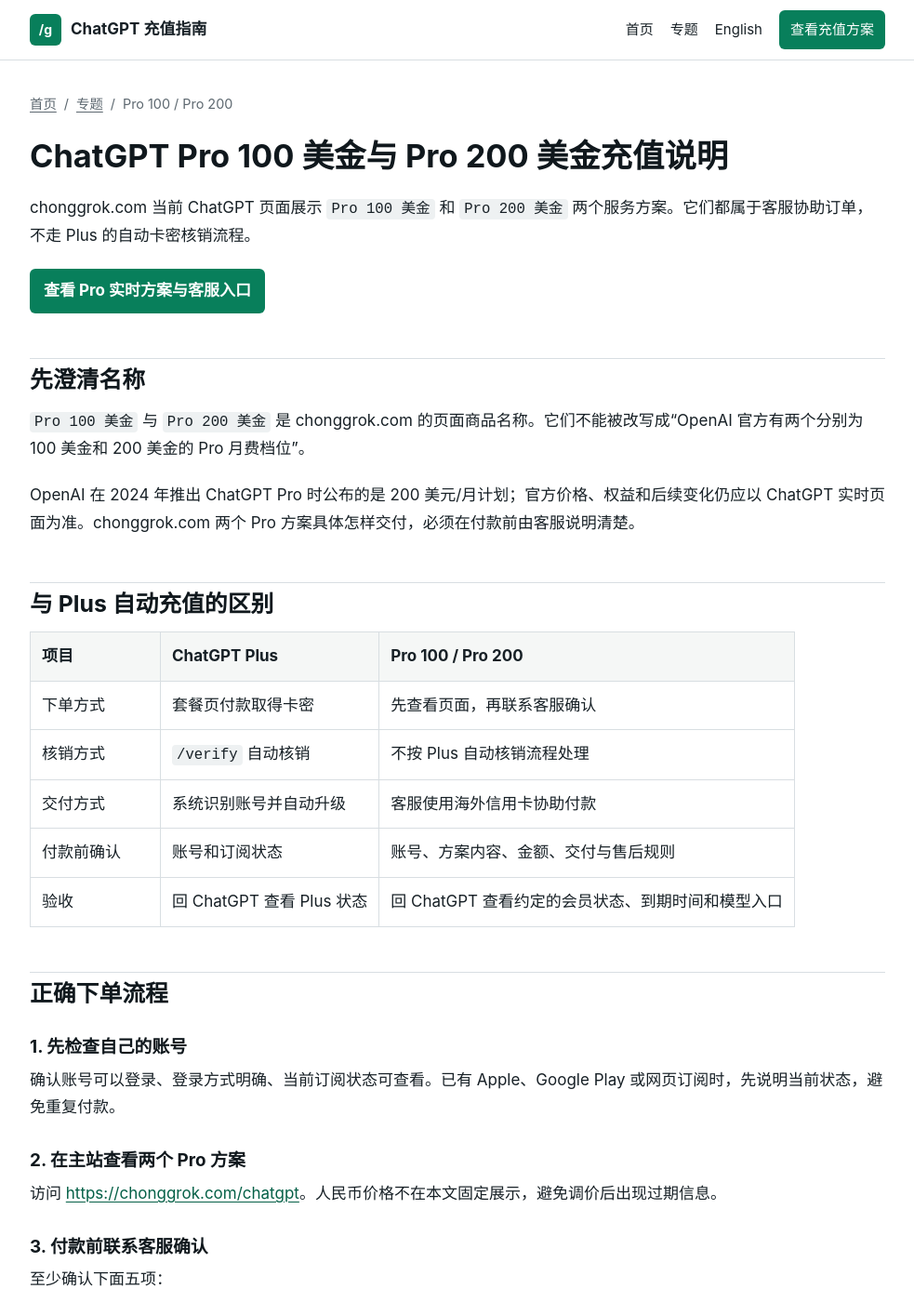
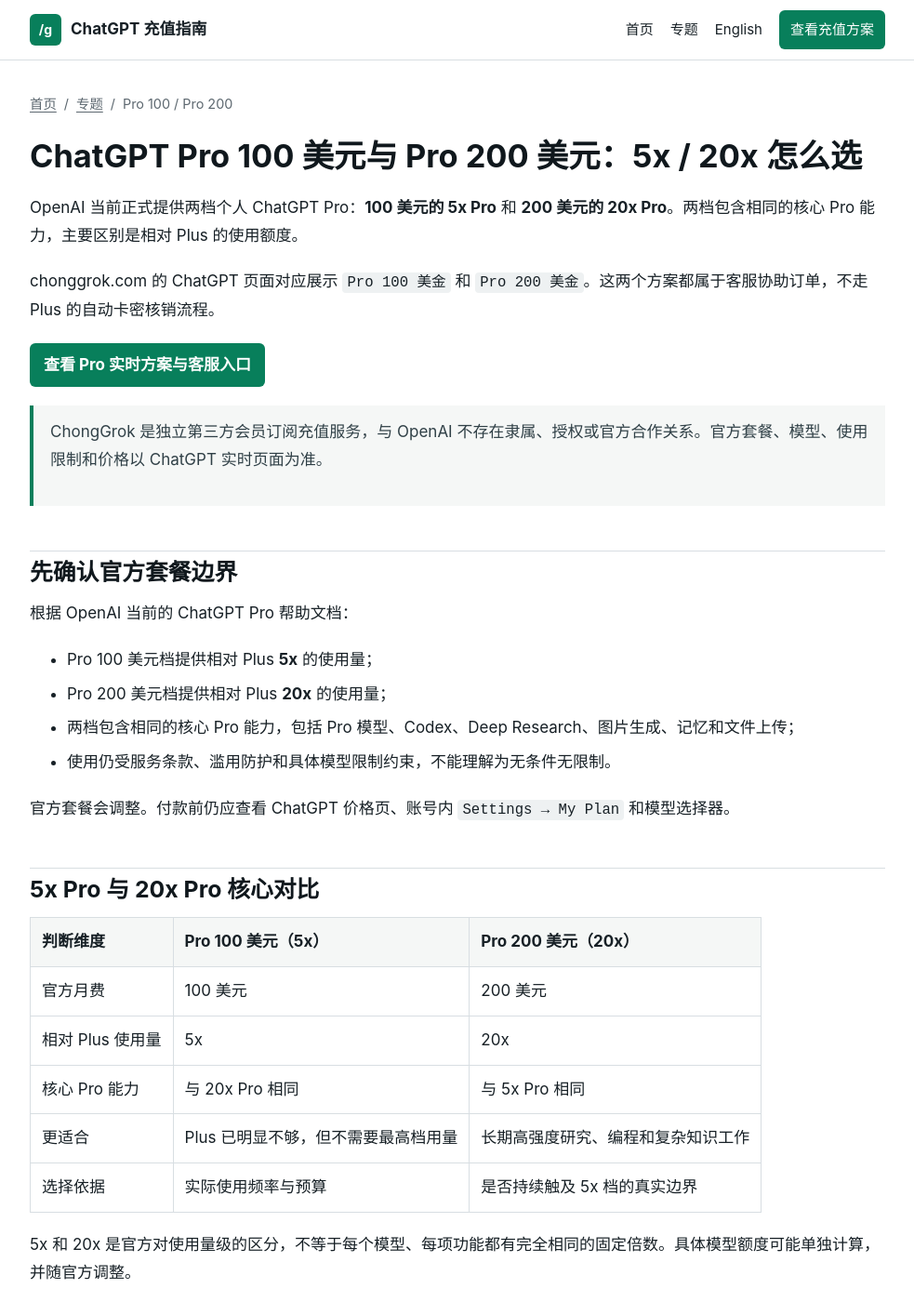
Before and after one commit to he20000405-pixel/chatgpt-plus-pro-china-guide, a Jekyll site: the page built from guides/chatgpt-pro-100-200.md, in a window 1280 px wide and 1400 px high. Shown: the whole window at 93% size, without its empty margins (148-1131 px from the left). Built offline with Jekyll 4.4.1, drawn with Linux system fonts in a browser that asks for light colours; some of the changed text lies outside the part shown.

Commit message:
Update ChatGPT Pro tier facts

```diff
--- a/guides/chatgpt-plus-vs-pro.md
+++ b/guides/chatgpt-plus-vs-pro.md
@@ -1,9 +1,9 @@
 ---
 title: "ChatGPT Plus 与 Pro 怎么选：国内用户订阅对比"
-description: "从官方价格、使用频率、任务复杂度、模型开放与国内付款方式，对比 ChatGPT Plus 和 Pro，并说明 chonggrok.com 的充值路径。"
+description: "从 Free、Go 的前置边界出发，对比 ChatGPT Plus、5x Pro 和 20x Pro 的官方价格、使用频率、任务复杂度与国内付款路径。"
 permalink: /guides/chatgpt-plus-vs-pro/
 date_published: "2026-07-10"
-last_modified_at: "2026-07-12"
+last_modified_at: "2026-07-13"
 breadcrumbs:
   - name: 首页
     url: /
@@ -16,37 +16,51 @@ faq:
     answer: "大多数学习、写作、办公、文件分析和常规代码用户先从 Plus 判断更合理。只有长期高频且已经受到 Plus 实际限制的人，才更值得评估 Pro。"
   - question: "Plus 是否保证获得所有最新模型？"
     answer: "不保证。模型开放和使用额度会变化，应以账号内模型选择器与 OpenAI 当前说明为准。"
+  - question: "ChatGPT Pro 100 美元和 200 美元有什么区别？"
+    answer: "OpenAI 当前提供 100 美元的 5x Pro 和 200 美元的 20x Pro。两档包含相同的核心 Pro 能力，主要区别是相对 Plus 的使用额度。"
   - question: "chonggrok.com 的 Plus 和 Pro 流程相同吗？"
     answer: "不同。Plus 是卡密核销后的全自动充值；Pro 100 美金和 Pro 200 美金需要先联系客服确认，再由客服使用海外信用卡协助付款。"
 ---
 
 # ChatGPT Plus 与 Pro 怎么选
 
-先说结论：多数个人用户应先从 Plus 开始。Pro 更适合每天依赖 ChatGPT 处理复杂任务、已经明确遇到 Plus 使用限制，并且能接受更高预算的人。
+先说结论：偶尔使用先看 Free，想增加基础使用空间但不需要高级推理可先了解 Go；多数稳定用于学习、写作、办公和开发的个人用户应从 Plus 判断；只有已经明确遇到 Plus 使用限制的人，才值得评估 5x Pro 或 20x Pro。
 
 如果国内付款不方便，可以在 [chonggrok.com ChatGPT 页面](https://chonggrok.com/chatgpt)查看 Plus 全自动充值和 Pro 客服协助方案。
 
-## 官方计划与价格口径
+## 先排除 Free 与 Go 已经够用的情况
 
-截至 2026 年 7 月 10 日：
+OpenAI 当前个人方案包含 Free、Go、Plus 和 Pro。chonggrok.com 本页只承接 Plus 与 Pro 会员订阅，不提供 Go 充值，但选择付费档位前仍应先判断较低档是否已经够用：
 
-- OpenAI Help Center 写明 ChatGPT Plus 为 20 美元/月；
-- OpenAI 的 ChatGPT Pro 发布页写明 Pro 为 200 美元/月；
-- Plus 的模型和工具范围比 Free 更广，但可用模型与限制会变化；
-- 具体以 ChatGPT 账号内模型选择器和官方价格页面为准。
+- Free 适合偶尔问答、轻量文件处理和体验基础功能；
+- Go 在 Free 基础上增加消息、上传、图片和记忆空间，但不等于 Plus 的高级模型与工具范围；
+- Plus 更适合持续使用高级推理、Codex、Deep Research 和复杂文件工作流；
+- Pro 面向已经将 ChatGPT 用于高强度研究、编程和知识工作的用户。
+
+主站提供更完整的四档横向比较：[ChatGPT Free / Go / Plus / Pro 怎么选](https://chonggrok.com/blog/chatgpt-taocan-free-go-plus-pro-2026)。
+
+## 官方 Plus 与 Pro 价格口径
+
+截至 2026 年 7 月 13 日：
+
+- ChatGPT Plus 为 20 美元/月；
+- 5x Pro 为 100 美元/月；
+- 20x Pro 为 200 美元/月；
+- 两档 Pro 包含相同的核心 Pro 能力，主要区别是相对 Plus 的使用额度；
+- 具体模型、功能和限制仍以 ChatGPT 账号及官方价格页面为准。
 
 本文只比较 ChatGPT 会员订阅，不讨论或销售 API 额度。
 
 ## 核心对比
 
-| 判断维度 | ChatGPT Plus | ChatGPT Pro |
-| --- | --- | --- |
-| 官方价格口径 | 20 美元/月 | 官方发布时为 200 美元/月；实时价格以 ChatGPT 为准 |
-| 适合人群 | 大多数个人用户 | 高频专业用户、研究人员、开发者和重度知识工作者 |
-| 常见任务 | 写作、学习、翻译、文件分析、图片、日常代码辅助 | 长时间复杂推理、深度研究、高频代码和高强度工作流 |
-| 使用限制 | 高于 Free，但仍可能有额度限制 | 通常提供更高使用能力，但不应理解为无条件无限制 |
-| 最新模型 | 可能获得符合计划的模型访问 | 可能获得更高等级选项；仍受滚动开放影响 |
-| chonggrok.com 交付 | Plus 全自动核销充值 | Pro 100 / Pro 200 均需客服协助 |
+| 判断维度 | ChatGPT Plus | 5x Pro | 20x Pro |
+| --- | --- | --- | --- |
+| 官方价格口径 | 20 美元/月 | 100 美元/月 | 200 美元/月 |
+| 适合人群 | 大多数稳定使用者 | Plus 已明显受限的专业用户 | 5x 用量仍不足的重度专业用户 |
+| 常见任务 | 写作、学习、文件分析、Codex 和日常开发 | 高频复杂推理、研究与工程工作流 | 长时间、高并发或最高强度知识工作 |
+| 使用量级 | 高于 Go，仍受限制 | 相对 Plus 5x | 相对 Plus 20x |
+| 核心 Pro 能力 | 不包含完整 Pro 档能力 | 与 20x Pro 相同 | 与 5x Pro 相同 |
+| chonggrok.com 交付 | Plus 全自动核销充值 | 客服协助官方付款 | 客服协助官方付款 |
 
 ## 按使用频率选择
 
@@ -58,13 +72,20 @@ faq:
 - Free 额度经常不够，但还没有明确的重度专业需求；
 - 第一次付费使用 ChatGPT，希望先验证实际价值。
 
-### 值得评估 Pro 的情况
+### 值得评估 5x Pro 的情况
 
 - ChatGPT 已经是每天持续使用的生产工具；
 - 经常处理长文档、深度研究或复杂多轮任务；
 - 长时间进行代码分析、工程协作或高强度推理；
-- 已经真实遇到 Plus 额度或能力边界；
+- 已经真实遇到 Plus 使用量边界；
 - 使用收益明显高于套餐成本。
+
+### 值得评估 20x Pro 的情况
+
+- 5x Pro 的实际用量仍持续成为瓶颈；
+- 每天长时间处理复杂研究、编程或多步骤任务；
+- ChatGPT 已经进入核心生产流程；
+- 能够用实际工作收益解释更高预算。
 
 ### 不建议直接上 Pro 的情况
 
@@ -94,7 +115,7 @@ OpenAI 在 2026 年 7 月 9 日开始推出 GPT-5.6。官方说明 ChatGPT Plus
 如果希望使用支付宝或微信：
 
 - Plus：进入 <https://chonggrok.com/chatgpt> 下单取得卡密，再到 `/verify` 自动核销；
-- Pro 100 / Pro 200：先联系客服确认，不使用 Plus 的自动核销流程。
+- Pro 100（5x）/ Pro 200（20x）：先联系客服确认，不使用 Plus 的自动核销流程。
 
 本站人民币价格不固定写入文章，请查看主站实时展示。
 
@@ -104,10 +125,12 @@ OpenAI 在 2026 年 7 月 9 日开始推出 GPT-5.6。官方说明 ChatGPT Plus
 
 | 你的情况 | 建议 |
 | --- | --- |
-| 偶尔聊天、翻译 | 先用 Free 或观察 |
-| 每天写作、学习、办公 | 优先评估 Plus |
+| 偶尔聊天、翻译 | 先用 Free |
+| Free 不够，但不需要高级推理和完整 Codex | 了解 Go |
+| 每天写作、学习、办公和开发 | 优先评估 Plus |
 | 经常文件分析、代码辅助 | 从 Plus 开始 |
-| 每天高强度研究和复杂推理 | 评估 Pro |
+| Plus 长期成为用量瓶颈 | 评估 5x Pro |
+| 5x Pro 仍持续不够 | 评估 20x Pro |
 | 只为 GPT-5.6 热点 | 先看模型开放，不冲动购买 Pro |
 | 没有海外付款方式 | 根据方案选择 Plus 自动充值或 Pro 客服协助 |
 
@@ -121,6 +144,10 @@ OpenAI 在 2026 年 7 月 9 日开始推出 GPT-5.6。官方说明 ChatGPT Plus
 
 不保证。模型开放和使用额度会变化，应以账号内模型选择器与 OpenAI 当前说明为准。
 
+### ChatGPT Pro 100 美元和 200 美元有什么区别？
+
+OpenAI 当前提供 100 美元的 5x Pro 和 200 美元的 20x Pro。两档包含相同的核心 Pro 能力，主要区别是相对 Plus 的使用额度。
+
 ### chonggrok.com 的 Plus 和 Pro 流程相同吗？
 
 不同。Plus 是卡密核销后的全自动充值；Pro 100 美金和 Pro 200 美金需要先联系客服确认，再由客服使用海外信用卡协助付款。
@@ -130,7 +157,8 @@ OpenAI 在 2026 年 7 月 9 日开始推出 GPT-5.6。官方说明 ChatGPT Plus
 ## 官方来源
 
 - [What is ChatGPT Plus?](https://help.openai.com/en/articles/6950777-what-is-chatgpt-plus)
-- [Introducing ChatGPT Pro](https://openai.com/index/introducing-chatgpt-pro/)
+- [About ChatGPT Pro tiers](https://help.openai.com/en/articles/9793128-what-is-chatgpt-pro)
+- [ChatGPT Plans](https://chatgpt.com/pricing/)
 - [GPT-5.6 release](https://openai.com/index/gpt-5-6/)
 
 [查看实时充值方案](https://chonggrok.com/chatgpt) · [返回全部专题](https://he20000405-pixel.github.io/chatgpt-plus-pro-china-guide/guides/)
--- a/guides/chatgpt-pro-100-200.md
+++ b/guides/chatgpt-pro-100-200.md
@@ -1,9 +1,9 @@
 ---
-title: "ChatGPT Pro 100 美金与 Pro 200 美金充值说明"
-description: "解释 chonggrok.com 的 ChatGPT Pro 100 美金与 Pro 200 美金服务名称、客服协助付款流程、账号确认清单和风险边界。"
+title: "ChatGPT Pro 100 美元与 Pro 200 美元：5x / 20x 套餐及充值说明"
+description: "说明 OpenAI 当前 ChatGPT Pro 100 美元 5x 与 Pro 200 美元 20x 两档的官方边界，以及 chonggrok.com 的客服协助付款、账号确认和验收流程。"
 permalink: /guides/chatgpt-pro-100-200/
 date_published: "2026-07-10"
-last_modified_at: "2026-07-10"
+last_modified_at: "2026-07-13"
 breadcrumbs:
   - name: 首页
     url: /
@@ -12,25 +12,48 @@ breadcrumbs:
   - name: Pro 100 / Pro 200
     url: /guides/chatgpt-pro-100-200/
 faq:
-  - question: "Pro 100 美金和 Pro 200 美金能否像 Plus 一样自动核销？"
-    answer: "不能。两个 Pro 方案都应先联系客服确认账号状态、交付内容、当前价格和验收规则，再由客服使用海外信用卡协助付款。"
-  - question: "Pro 100 美金是不是 OpenAI 官方新增的 100 美金月费计划？"
-    answer: "不能这样理解。Pro 100 美金和 Pro 200 美金是 chonggrok.com 页面上的服务方案名称；OpenAI 官方计划定义与实时价格应以 ChatGPT 官方页面为准。"
-  - question: "Pro 方案需要提供密码吗？"
-    answer: "不应提供 ChatGPT 密码、邮箱密码、验证码或恢复码。具体所需信息与交付方式应在付款前通过页面客服确认。"
+  - question: "ChatGPT Pro 100 美元是不是 OpenAI 官方套餐？"
+    answer: "是。OpenAI 当前官方帮助中心明确列出 100 美元的 5x Pro 和 200 美元的 20x Pro。两档包含相同的核心 Pro 能力，主要区别是相对 Plus 的使用额度。"
+  - question: "5x Pro 与 20x Pro 的主要区别是什么？"
+    answer: "OpenAI 当前说明中，两档的核心 Pro 能力相同；100 美元档提供相对 Plus 5x 的使用量，200 美元档提供相对 Plus 20x 的使用量。实际限制仍以账号页面和官方实时说明为准。"
+  - question: "Pro 100 美元和 Pro 200 美元能否像 Plus 一样自动核销？"
+    answer: "不能。chonggrok.com 的两个 Pro 方案都需要先联系客服确认账号、档位、当前价格和验收规则，再由客服使用海外信用卡协助官方订阅付款。"
+  - question: "Pro 充值需要提供密码吗？"
+    answer: "不需要，也不应提交 ChatGPT 密码、邮箱密码、验证码或恢复码。具体履约资料应在付款前通过页面客服确认。"
 ---
 
-# ChatGPT Pro 100 美金与 Pro 200 美金充值说明
+# ChatGPT Pro 100 美元与 Pro 200 美元：5x / 20x 怎么选
 
-chonggrok.com 当前 ChatGPT 页面展示 `Pro 100 美金` 和 `Pro 200 美金` 两个服务方案。它们都属于客服协助订单，不走 Plus 的自动卡密核销流程。
+OpenAI 当前正式提供两档个人 ChatGPT Pro：**100 美元的 5x Pro** 和 **200 美元的 20x Pro**。两档包含相同的核心 Pro 能力，主要区别是相对 Plus 的使用额度。
+
+chonggrok.com 的 ChatGPT 页面对应展示 `Pro 100 美金` 和 `Pro 200 美金`。这两个方案都属于客服协助订单，不走 Plus 的自动卡密核销流程。
 
 <a class="primary-link" href="https://chonggrok.com/chatgpt">查看 Pro 实时方案与客服入口</a>
 
-## 先澄清名称
+> ChongGrok 是独立第三方会员订阅充值服务，与 OpenAI 不存在隶属、授权或官方合作关系。官方套餐、模型、使用限制和价格以 ChatGPT 实时页面为准。
 
-`Pro 100 美金` 与 `Pro 200 美金` 是 chonggrok.com 的页面商品名称。它们不能被改写成“OpenAI 官方有两个分别为 100 美金和 200 美金的 Pro 月费档位”。
+## 先确认官方套餐边界
 
-OpenAI 在 2024 年推出 ChatGPT Pro 时公布的是 200 美元/月计划；官方价格、权益和后续变化仍应以 ChatGPT 实时页面为准。chonggrok.com 两个 Pro 方案具体怎样交付，必须在付款前由客服说明清楚。
+根据 OpenAI 当前的 ChatGPT Pro 帮助文档：
+
+- Pro 100 美元档提供相对 Plus **5x** 的使用量；
+- Pro 200 美元档提供相对 Plus **20x** 的使用量；
+- 两档包含相同的核心 Pro 能力，包括 Pro 模型、Codex、Deep Research、图片生成、记忆和文件上传；
+- 使用仍受服务条款、滥用防护和具体模型限制约束，不能理解为无条件无限制。
+
+官方套餐会调整。付款前仍应查看 ChatGPT 价格页、账号内 `Settings → My Plan` 和模型选择器。
+
+## 5x Pro 与 20x Pro 核心对比
+
+| 判断维度 | Pro 100 美元（5x） | Pro 200 美元（20x） |
+| --- | --- | --- |
+| 官方月费 | 100 美元 | 200 美元 |
+| 相对 Plus 使用量 | 5x | 20x |
+| 核心 Pro 能力 | 与 20x Pro 相同 | 与 5x Pro 相同 |
+| 更适合 | Plus 已明显不够，但不需要最高档用量 | 长期高强度研究、编程和复杂知识工作 |
+| 选择依据 | 实际使用频率与预算 | 是否持续触及 5x 档的真实边界 |
+
+5x 和 20x 是官方对使用量级的区分，不等于每个模型、每项功能都有完全相同的固定倍数。具体模型额度可能单独计算，并随官方调整。
 
 ## 与 Plus 自动充值的区别
 
@@ -38,89 +61,107 @@ OpenAI 在 2024 年推出 ChatGPT Pro 时公布的是 200 美元/月计划；官
 | --- | --- | --- |
 | 下单方式 | 套餐页付款取得卡密 | 先查看页面，再联系客服确认 |
 | 核销方式 | `/verify` 自动核销 | 不按 Plus 自动核销流程处理 |
-| 交付方式 | 系统识别账号并自动升级 | 客服使用海外信用卡协助付款 |
-| 付款前确认 | 账号和订阅状态 | 账号、方案内容、金额、交付与售后规则 |
-| 验收 | 回 ChatGPT 查看 Plus 状态 | 回 ChatGPT 查看约定的会员状态、到期时间和模型入口 |
+| 交付方式 | 系统识别账号并自动升级 | 客服使用海外信用卡协助官方付款 |
+| 付款前确认 | 账号和订阅状态 | 账号、官方档位、金额、交付与售后规则 |
+| 验收 | 回 ChatGPT 查看 Plus 状态 | 回 ChatGPT 检查 Pro 档位、到期时间和模型入口 |
 
 ## 正确下单流程
 
-### 1. 先检查自己的账号
+### 1. 检查账号和现有订阅
 
-确认账号可以登录、登录方式明确、当前订阅状态可查看。已有 Apple、Google Play 或网页订阅时，先说明当前状态，避免重复付款。
+确认账号可以正常登录，登录方式明确，并检查当前订阅由网页、Apple 还是 Google Play 管理。存在有效或待处理订阅时，先处理原订单，避免跨平台重复付款。
 
-### 2. 在主站查看两个 Pro 方案
+### 2. 查看实时 Pro 方案
 
-访问 <https://chonggrok.com/chatgpt>。人民币价格不在本文固定展示，避免调价后出现过期信息。
+访问 <https://chonggrok.com/chatgpt>，确认准备选择的是 5x Pro 还是 20x Pro。本文不固定写人民币售价，避免页面调价后产生过期信息。
 
 <!-- SCREENSHOT PLACEHOLDER
 建议文件：../assets/images/chatgpt-plans.webp
 内容：Pro 100 美金与 Pro 200 美金套餐区域
-alt：chonggrok.com ChatGPT Pro 100 美金和 Pro 200 美金方案
+alt：chonggrok.com ChatGPT Pro 5x 和 20x 方案
 -->
 
 ### 3. 付款前联系客服确认
 
-至少确认下面五项：
+至少确认以下内容：
 
-1. 当前账号是否符合该方案要求；
-2. 选择的是 Pro 100 美金还是 Pro 200 美金；
-3. 本次订单的具体交付内容；
-4. 当前应付金额和预计处理方式；
-5. 充值完成后如何验收、异常如何核对。
+1. 当前账号是否符合订阅要求；
+2. 选择的是官方 5x Pro 还是 20x Pro；
+3. 当前应付金额和本次交付方式；
+4. 现有订阅是否可能造成重复付款；
+5. 完成后如何验收，异常时如何核对。
 
-任何没有说清楚的内容，都应在付款前问明白。高金额订单不适合只根据商品标题自行推断。
+### 4. 确认后付款并保留订单
 
-### 4. 确认后再付款
+按照客服确认后的流程付款，保存订单号和付款记录。不要提交 ChatGPT 密码、邮箱密码、验证码、恢复码或银行卡敏感信息。
 
-按照客服确认后的页面或订单流程付款。不要向非确认渠道提交密码、验证码、恢复码或银行卡资料。
+### 5. 客服协助完成官方订阅付款
 
-### 5. 客服使用海外信用卡协助订阅付款
-
-该环节由客服处理。用户的验收重点是最终回到 ChatGPT 官方页面确认账号与会员状态，而不是只依据聊天消息判断完成。
+客服使用海外信用卡协助完成 ChatGPT 官方订阅付款。用户应以 ChatGPT 官方页面显示的账号和套餐状态作为验收依据。
 
 ### 6. 回官方页面验收
 
-- 登录的是否是下单时确认的本人账号；
-- 会员计划是否与售前确认一致；
-- 到期时间是否正常；
-- 模型选择器展示是否符合该账号当前开放范围；
-- 订单资料是否保留完整。
+- 登录的是否为下单时确认的本人账号；
+- `Settings → My Plan` 是否显示约定的 Pro 档位；
+- 到期或续费信息是否正常；
+- 模型选择器是否符合该账号当前开放范围；
+- 订单资料是否保存完整。
 
-## Pro 100 与 Pro 200 怎么选？
+## Pro 100 与 Pro 200 怎么选
 
-由于两个名称是 chonggrok.com 的服务标签，不能只按名称猜测权益。正确选择方法是先说明自己的实际任务：
+### 更适合先评估 5x Pro
 
-- 每天使用频率；
-- 主要用于研究、编程、文件处理还是普通写作；
-- 是否已经达到 Plus 的实际限制；
-- 是否确实需要更高强度使用；
-- 能否接受更高预算。
+- Plus 已经持续影响工作，但尚未证明需要最高档用量；
+- 每天使用 Codex、Deep Research、文件分析或复杂推理；
+- 希望获得 Pro 核心能力，同时控制预算；
+- 愿意先用一个账期记录真实使用情况。
 
-如果只是偶尔使用或只为体验一个热点模型，通常应先看 [Plus 与 Pro 怎么选](https://he20000405-pixel.github.io/chatgpt-plus-pro-china-guide/guides/chatgpt-plus-vs-pro/)，不必直接选择高金额方案。
+### 更适合评估 20x Pro
+
+- ChatGPT 已经成为高频生产工具；
+- 长期运行复杂研究、编程或多步骤任务；
+- 5x 档的实际用量仍持续成为瓶颈；
+- 使用收益能够覆盖更高的订阅成本。
+
+如果只是偶尔使用、尚未触及 Plus 限制，或只想体验热点模型，通常没有必要直接选择 Pro。可先阅读 [Plus 与 Pro 怎么选](https://he20000405-pixel.github.io/chatgpt-plus-pro-china-guide/guides/chatgpt-plus-vs-pro/)。
+
+## 切换、降级与取消
+
+OpenAI 当前说明允许在 `Settings → My Plan` 中切换 Pro 档位：升级通常立即生效并重新开始计费周期；降级通常在下次续费时生效；取消后可使用到当前计费周期结束。最终账单调整以账号内实时展示为准。
+
+通过第三方协助付款前，应先说明已有订阅和准备切换的目标档位，避免在原订单尚未结束时重复购买。
 
 ## 风险与边界
 
-- chonggrok.com 不是 OpenAI 官方；
-- 不承诺任何模型永远可用或额度固定不变；
+- 不承诺某个模型永远可用或额度固定不变；
 - 不承诺绝对安全、零风险或 100% 不封号；
 - 不提供 API 额度、成品号、共享账号、接码或批量注册；
-- 不应索要 ChatGPT 密码、邮箱密码、验证码或恢复码；
-- Pro 订单以付款前双方确认的实际规则为准。
+- 不索要 ChatGPT 密码、邮箱密码、验证码或恢复码；
+- 高金额订单应在付款前确认档位、金额、交付和售后规则；
+- 账号归用户本人，完成后应回 ChatGPT 官方页面验收。
 
 ## 常见问题
 
-### Pro 100 美金和 Pro 200 美金能否像 Plus 一样自动核销？
+### ChatGPT Pro 100 美元是不是 OpenAI 官方套餐？
 
-不能。两个 Pro 方案都应先联系客服确认账号状态、交付内容、当前价格和验收规则，再由客服使用海外信用卡协助付款。
+是。OpenAI 当前官方帮助中心明确列出 100 美元的 5x Pro 和 200 美元的 20x Pro。
 
-### Pro 100 美金是不是 OpenAI 官方新增的 100 美金月费计划？
+### 5x Pro 与 20x Pro 的核心能力不同吗？
 
-不能这样理解。Pro 100 美金和 Pro 200 美金是 chonggrok.com 页面上的服务方案名称；OpenAI 官方计划定义与实时价格应以 ChatGPT 官方页面为准。
+OpenAI 当前说明中，两档包含相同的核心 Pro 能力，主要区别是相对 Plus 的使用额度。具体模型仍可能有单独限制。
 
-### Pro 方案需要提供密码吗？
+### 两档 Pro 能否像 Plus 一样自动核销？
 
-不应提供 ChatGPT 密码、邮箱密码、验证码或恢复码。具体所需信息与交付方式应在付款前通过页面客服确认。
+不能。chonggrok.com 的两个 Pro 方案都需要先联系客服确认，再由客服使用海外信用卡协助官方订阅付款。
 
-## 相关入口
+### Pro 充值需要提供密码吗？
+
+不需要，也不应提交 ChatGPT 密码、邮箱密码、验证码或恢复码。具体履约资料应在付款前通过页面客服确认。
+
+## 官方来源与相关入口
+
+- [OpenAI：About ChatGPT Pro tiers](https://help.openai.com/en/articles/9793128-what-is-chatgpt-pro)
+- [OpenAI：ChatGPT Plans](https://chatgpt.com/pricing/)
+- [OpenAI：What is ChatGPT Plus?](https://help.openai.com/en/articles/6950777-what-is-chatgpt-plus)
 
 [查看 Pro 实时方案](https://chonggrok.com/chatgpt) · [阅读 Plus / Pro 对比](https://he20000405-pixel.github.io/chatgpt-plus-pro-china-guide/guides/chatgpt-plus-vs-pro/) · [返回专题目录](https://he20000405-pixel.github.io/chatgpt-plus-pro-china-guide/guides/)
```
Also changed, not shown: guides/index.md (+2 -2 lines), index.md (+6 -6 lines), llms.txt (+10 -0 lines), README.md, README_EN.md.
